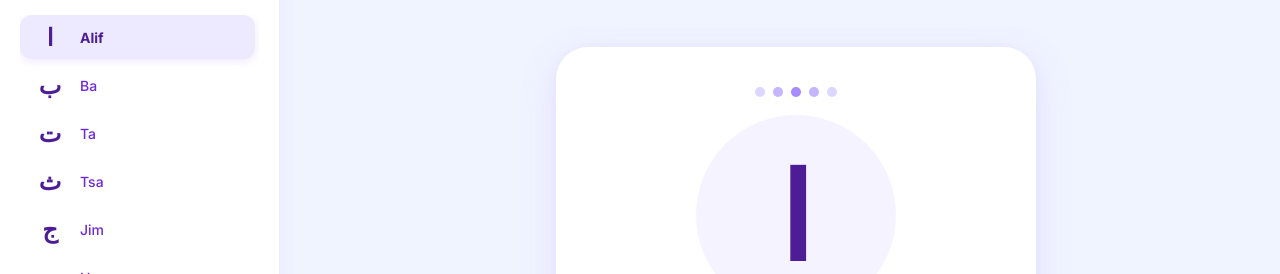
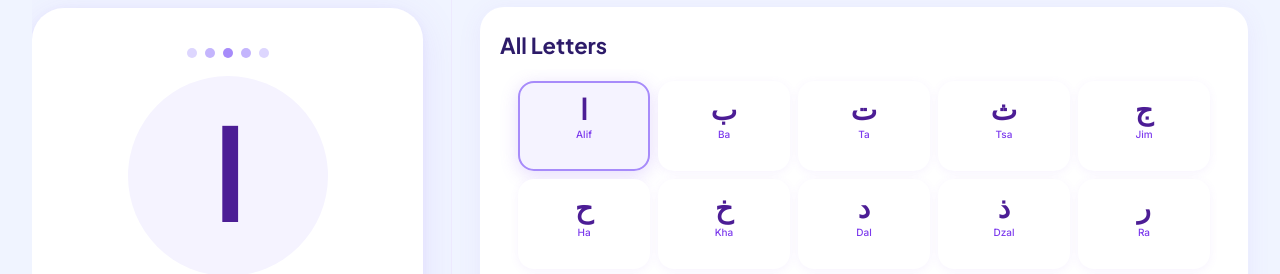
Before and after one commit to adityaaries23/Hijaiyah-Learning-Web-application, a website: page index.html in a window 1280 px wide. Shown: the part 86-360 px from the top of the page. Drawn offline with Linux system fonts and the light colour scheme.

Commit message:
feat: Add core styling with `main.css` and a new `favicon.png`, updating the service worker cache version.

```diff
--- a/index.html
+++ b/index.html
@@ -16,6 +16,10 @@
     href="https://fonts.googleapis.com/css2?family=Plus+Jakarta+Sans:wght@400;500;600;700;800&family=Inter:wght@400;500;600;700&display=swap"
     rel="stylesheet">
   <link rel="stylesheet" href="styles/main.css">
+
+  <!-- Favicon -->
+  <link rel="icon" type="image/png" href="favicon.png">
+  <link rel="apple-touch-icon" href="favicon.png">
 
   <!-- PWA Metadata -->
   <link rel="manifest" href="manifest.json">
--- a/service-worker.js
+++ b/service-worker.js
@@ -1,4 +1,4 @@
-const CACHE_NAME = 'hijaiyah-app-v1';
+const CACHE_NAME = 'hijaiyah-app-v3';
 const ASSETS = [
     './',
     './index.html',
@@ -6,7 +6,7 @@ const ASSETS = [
     './scripts/data.js',
     './scripts/app.js',
     './scripts/ui.js',
-    './favicon.ico',
+    './favicon.png',
     './manifest.json'
 ];
 
--- a/styles/main.css
+++ b/styles/main.css
@@ -94,7 +94,8 @@ html {
   font-size: 16px;
   height: 100%;
   /* Support for safe area insets (notches) */
-  height: 100dvh; /* Dynamic viewport height */
+  height: 100dvh;
+  /* Dynamic viewport height */
 }
 
 body {
@@ -219,7 +220,8 @@ body {
   -webkit-tap-highlight-color: transparent;
   color: var(--purple-700);
   font-weight: 700;
-  touch-action: manipulation; /* Prevent double-tap zoom */
+  touch-action: manipulation;
+  /* Prevent double-tap zoom */
 }
 
 .settings-btn:hover {
@@ -386,7 +388,8 @@ body {
   transition: transform var(--transition-speed) var(--transition-ease),
     box-shadow var(--transition-speed) var(--transition-ease);
   -webkit-tap-highlight-color: transparent;
-  touch-action: manipulation; /* Prevent double-tap zoom */
+  touch-action: manipulation;
+  /* Prevent double-tap zoom */
 }
 
 .sound-button:hover {
@@ -710,7 +713,8 @@ body {
   user-select: none;
   transition: transform var(--transition-speed) var(--transition-ease),
     box-shadow var(--transition-speed) var(--transition-ease);
-  touch-action: manipulation; /* Prevent double-tap zoom */
+  touch-action: manipulation;
+  /* Prevent double-tap zoom */
 }
 
 /* Prev / Next buttons */
@@ -858,7 +862,8 @@ body {
   box-shadow: 0 2px 10px rgba(139, 92, 246, 0.12);
   transition: transform 0.2s ease, box-shadow 0.2s ease;
   -webkit-tap-highlight-color: transparent;
-  touch-action: manipulation; /* Prevent double-tap zoom */
+  touch-action: manipulation;
+  /* Prevent double-tap zoom */
 }
 
 .grid-back-btn:hover {
@@ -918,7 +923,8 @@ body {
   aspect-ratio: 1;
   /* Ensure touch targets are accessible */
   min-width: var(--min-touch);
-  touch-action: manipulation; /* Prevent double-tap zoom */
+  touch-action: manipulation;
+  /* Prevent double-tap zoom */
 }
 
 .letter-grid-cell:hover {
@@ -1463,7 +1469,8 @@ body {
     overflow: hidden;
     height: 100vh;
     height: 100dvh;
-    padding: 0; /* Remove safe area padding for tablets */
+    padding: 0;
+    /* Remove safe area padding for tablets */
   }
 
   /* Main container takes available space */
@@ -1589,7 +1596,8 @@ body {
     flex: 1;
     -webkit-overflow-scrolling: touch;
     padding-bottom: 8px;
-    overscroll-behavior: contain; /* Better iOS scrolling */
+    overscroll-behavior: contain;
+    /* Better iOS scrolling */
   }
 
   /* Inline grid cells — compact for landscape */
@@ -1653,24 +1661,13 @@ body {
     overflow: hidden;
     height: 100vh;
     height: 100dvh;
-    padding: 0; /* Remove safe area padding for desktop */
-  }
-
-  /* === SIDEBAR === */
+    padding: 0;
+    /* Remove safe area padding for desktop */
+  }
+
+  /* === SIDEBAR: hidden on desktop — inline grid replaces it === */
   .desktop-sidebar {
-    display: flex;
-    flex-direction: column;
-    width: 280px;
-    flex-shrink: 0;
-    height: 100vh;
-    height: 100dvh;
-    background: #FFFFFF;
-    border-right: 1px solid var(--purple-100);
-    box-shadow: 2px 0 16px rgba(139, 92, 246, 0.05);
-    overflow: hidden;
-    padding: 24px 20px;
-    gap: 14px;
-    z-index: 5;
+    display: none;
   }
 
   .sidebar-brand {
@@ -1833,7 +1830,8 @@ body {
     border: none;
     box-shadow: none;
     background: var(--color-bg);
-    padding: 0; /* Remove safe area padding for desktop */
+    padding: 0;
+    /* Remove safe area padding for desktop */
   }
 
   .app-header {
@@ -1850,17 +1848,12 @@ body {
     display: none !important;
   }
 
+  /* Header brand is visible — sidebar is hidden on desktop */
   .header-brand {
+    display: flex;
     gap: 12px;
   }
 
-  .header-logo {
-    font-size: 28px;
-  }
-
-  .header-title {
-    font-size: 22px;
-  }
 
   .progress-badge {
     padding: 8px 16px;
@@ -1874,35 +1867,78 @@ body {
     font-size: 14px;
   }
 
-  /* Body area: just the card panel, no inline grid */
+  /* Body area: side-by-side split (card on left, inline grid on right) */
   .app-body {
     flex: 1;
     min-height: 0;
     display: flex;
+    flex-direction: row;
+    align-items: stretch;
+    overflow: hidden;
+    gap: 28px;
+    padding: 0 32px 0 32px;
+  }
+
+  /* Show inline grid panel on desktop — complements the sidebar */
+  .inline-grid-panel {
+    display: flex;
     flex-direction: column;
-    align-items: center;
-    justify-content: flex-start;
-    position: relative;
-    padding-top: 40px;
-  }
-
-  /* Inline panel hidden — sidebar takes the letter navigation role */
-  .inline-grid-panel {
-    display: none;
-  }
-
-  /* Display area grows to fill the center */
+    flex: 1;
+    min-width: 0;
+    overflow: hidden;
+    background: #FFFFFF;
+    padding: 24px 20px 20px;
+    gap: 10px;
+    border-radius: 24px;
+    margin: 20px 0 24px 0;
+    box-shadow: 0 4px 24px rgba(139, 92, 246, 0.08);
+  }
+
+  .inline-grid-title {
+    font-family: var(--font-display);
+    font-size: 22px;
+    font-weight: 700;
+    color: var(--purple-950);
+    flex-shrink: 0;
+  }
+
+  .inline-grid {
+    display: grid;
+    grid-template-columns: repeat(5, minmax(0, 1fr));
+    gap: 8px;
+    overflow-y: auto;
+    overflow-x: hidden;
+    flex: 1;
+    padding-bottom: 8px;
+    overscroll-behavior: contain;
+  }
+
+  .inline-grid .letter-grid-cell {
+    min-height: 80px;
+    aspect-ratio: auto;
+    padding: 12px 6px 10px;
+    border-radius: 16px;
+  }
+
+  .inline-grid .grid-cell-arabic {
+    font-size: 28px;
+  }
+
+  .inline-grid .grid-cell-name {
+    font-size: 10px;
+  }
+
+  /* Display area: fixed-width left column, inline grid on the right */
   .display-area {
-    width: 100%;
-    max-width: 640px;
+    flex: 0 0 420px;
+    min-width: 420px;
     display: flex;
     flex-direction: column;
     align-items: center;
     justify-content: center;
     gap: 0;
-    border-right: none;
-    flex: 1;
-    padding: 20px;
+    border-right: 1px solid var(--purple-100);
+    padding: 20px 28px 20px 0;
   }
 
   /* Larger card for desktop */
```
Also changed, not shown: favicon.png (added).
